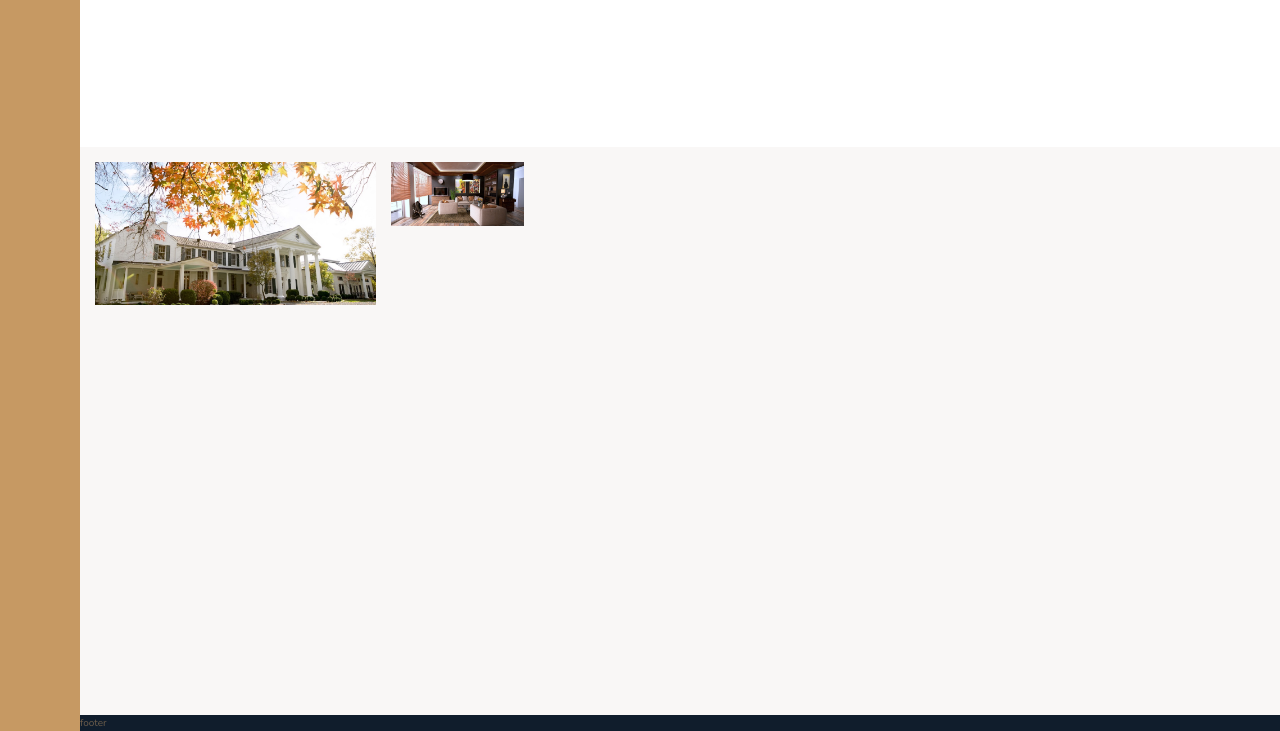
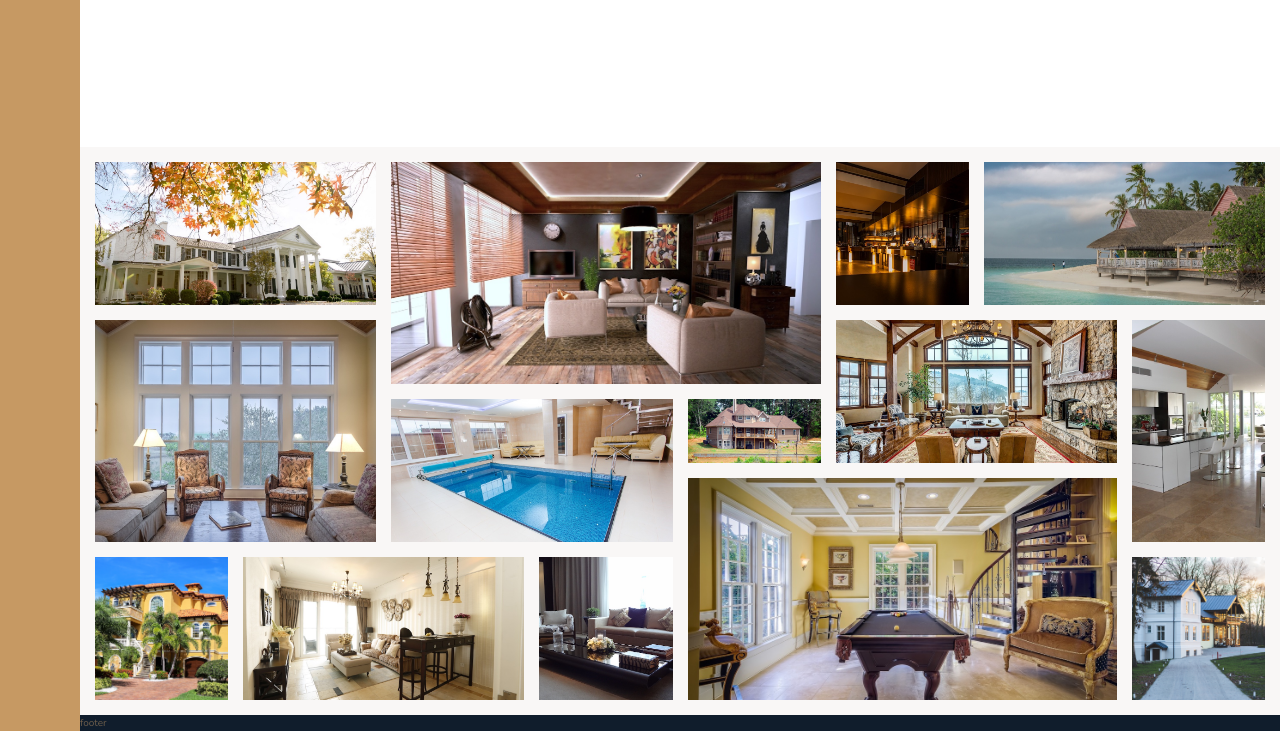
Before and after one commit to idhow/Nexter, a website: page index.html in a window 1280 px wide. Shown: the part 2952-3683 px from the top of the page. Drawn offline with nearby package versions, Linux system fonts and the light colour scheme.

Commit message:
gallery done

```diff
--- a/index.html
+++ b/index.html
@@ -291,6 +291,42 @@
       <figure class="gallery__item gallery__item--2">
         <img src="img/gal-2.jpeg" alt="Gallery image 2" class="gallery__img">
       </figure>
+      <figure class="gallery__item gallery__item--3">
+        <img src="img/gal-3.jpeg" alt="Gallery image 3" class="gallery__img">
+      </figure>
+      <figure class="gallery__item gallery__item--4">
+        <img src="img/gal-4.jpeg" alt="Gallery image 4" class="gallery__img">
+      </figure>
+      <figure class="gallery__item gallery__item--5">
+        <img src="img/gal-5.jpeg" alt="Gallery image 5" class="gallery__img">
+      </figure>
+      <figure class="gallery__item gallery__item--6">
+        <img src="img/gal-6.jpeg" alt="Gallery image 6" class="gallery__img">
+      </figure>
+      <figure class="gallery__item gallery__item--7">
+        <img src="img/gal-7.jpeg" alt="Gallery image 7" class="gallery__img">
+      </figure>
+      <figure class="gallery__item gallery__item--8">
+        <img src="img/gal-8.jpeg" alt="Gallery image 8" class="gallery__img">
+      </figure>
+      <figure class="gallery__item gallery__item--9">
+        <img src="img/gal-9.jpeg" alt="Gallery image 9" class="gallery__img">
+      </figure>
+      <figure class="gallery__item gallery__item--10">
+        <img src="img/gal-10.jpeg" alt="Gallery image 10" class="gallery__img">
+      </figure>
+      <figure class="gallery__item gallery__item--11">
+        <img src="img/gal-11.jpeg" alt="Gallery image 11" class="gallery__img">
+      </figure>
+      <figure class="gallery__item gallery__item--12">
+        <img src="img/gal-12.jpeg" alt="Gallery image 12" class="gallery__img">
+      </figure>
+      <figure class="gallery__item gallery__item--13">
+        <img src="img/gal-13.jpeg" alt="Gallery image 13" class="gallery__img">
+      </figure>
+      <figure class="gallery__item gallery__item--14">
+        <img src="img/gal-14.jpeg" alt="Gallery image 14" class="gallery__img">
+      </figure>
     </section>
 
     <footer class="footer">
--- a/sass/_gallery.scss
+++ b/sass/_gallery.scss
@@ -13,6 +13,58 @@
       grid-row: 1 /span 2;
       grid-column: 1 / span 2;
     }
+    &--2 {
+      grid-row: 1 /span 3;
+      grid-column: 3 / span 3;
+    }
+    &--3 {
+      grid-row: 1 /span 2;
+      grid-column: 6 / span 1;
+    }
+    &--4 {
+      grid-row: 1 /span 2;
+      grid-column: 7 / span 2;
+    }
+    &--5 {
+      grid-row: 3 /span 3;
+      grid-column: 1 / span 2;
+    }
+    &--6 {
+      grid-row: 4 /span 2;
+      grid-column: 3 / span 2;
+    }
+    &--7 {
+      grid-row: 4 /span 1;
+      grid-column: 5 / span 1;
+    }
+    &--8 {
+      grid-row: 3 /span 2;
+      grid-column: 6 / span 2;
+    }
+    &--9 {
+      grid-row: 3 /span 3;
+      grid-column: 8 / span 1;
+    }
+    &--10 {
+      grid-row: 6 /span 2;
+      grid-column: 1 / span 1;
+    }
+    &--11 {
+      grid-row: 6 /span 2;
+      grid-column: 2 / span 2;
+    }
+    &--12 {
+      grid-row: 6 /span 2;
+      grid-column: 4 / span 1;
+    }
+    &--13 {
+      grid-row: 5 /span 3;
+      grid-column: 5 / span 3;
+    }
+    &--14 {
+      grid-row: 6 /span 2;
+      grid-column: 8 / span 1;
+    }
   }
 
   &__img {
```
Also changed, not shown: css/style.css.
